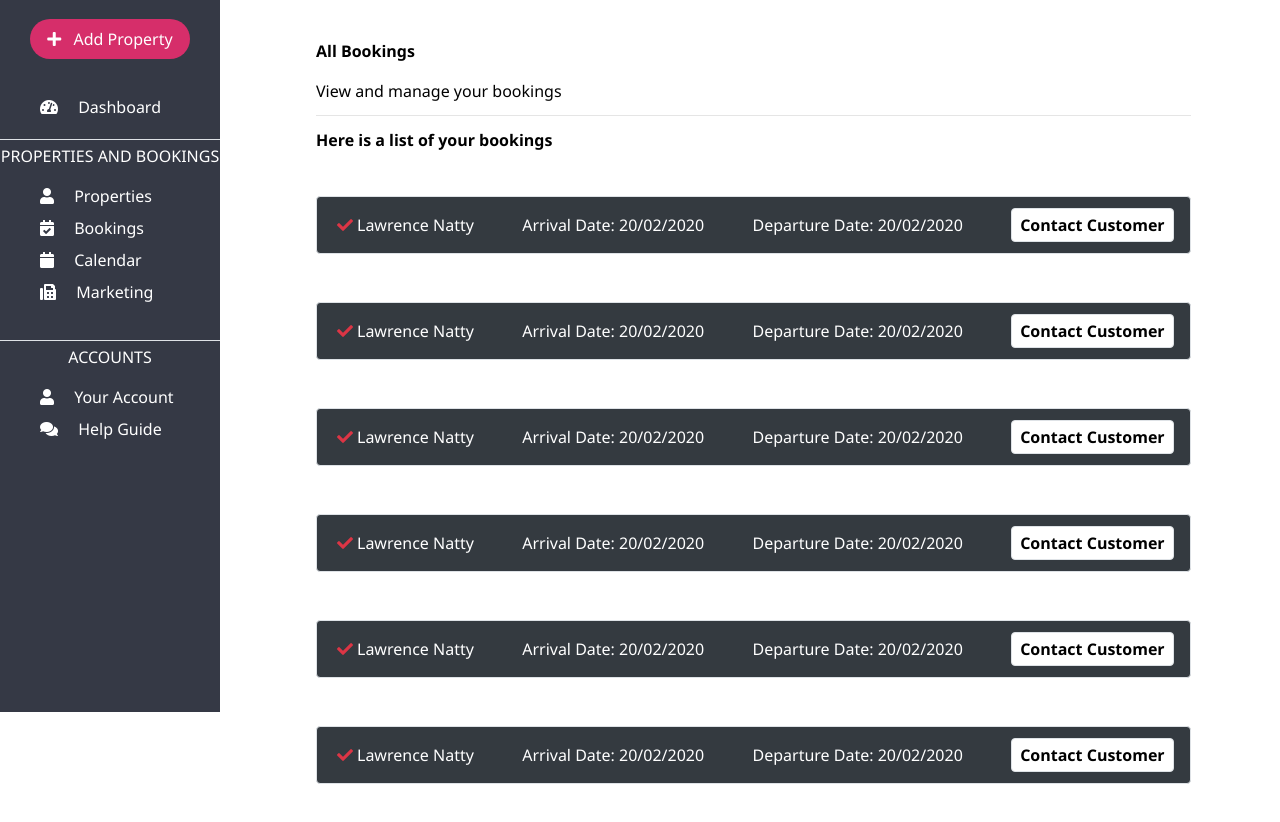
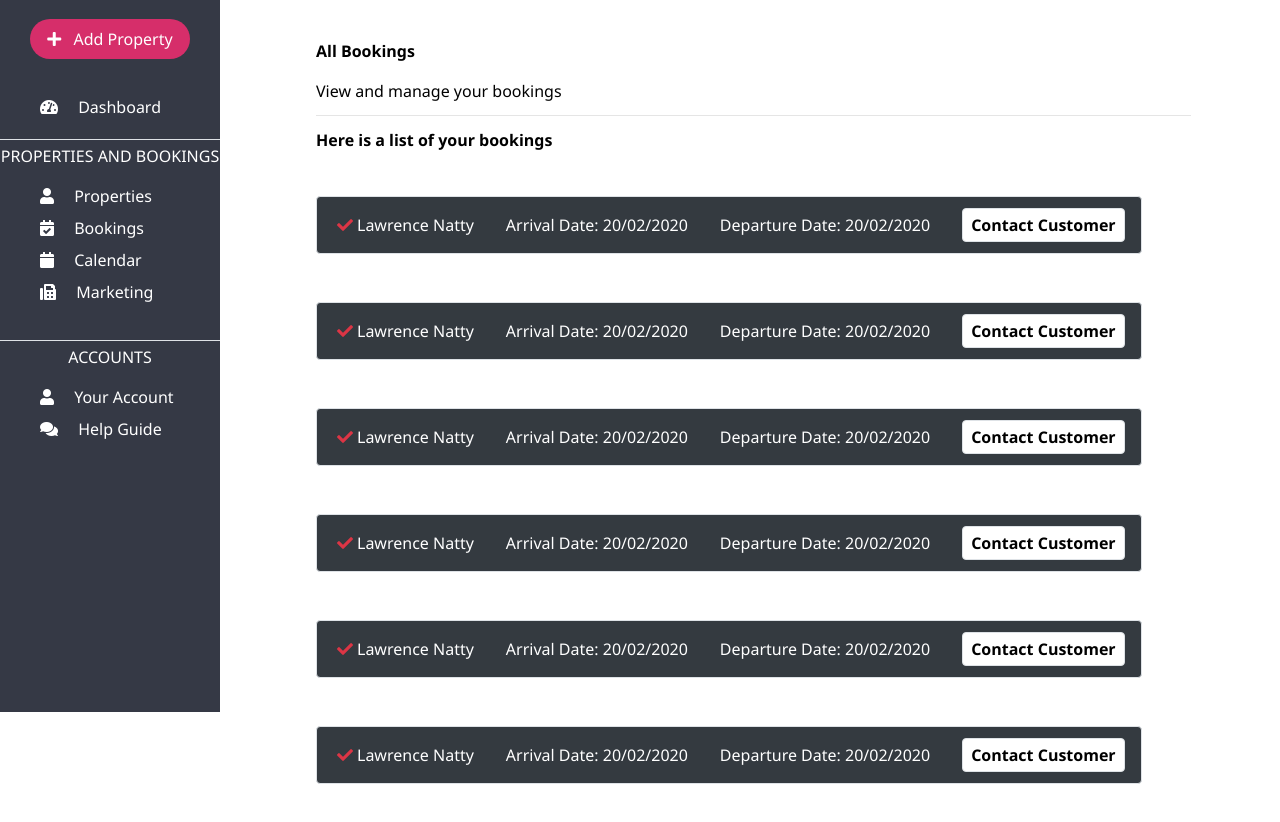
Before and after one commit to NateOs/simple-dashboard, a plain HTML site: page index.html in a window 1280 px wide. Shown: the part 88-910 px from the top of the page. Drawn offline with nearby package versions, Linux system fonts and the light colour scheme.

Commit message:
minor changes

```diff
--- a/css/styles.css
+++ b/css/styles.css
@@ -215,5 +215,5 @@ nav a {
   margin-right: 2em;
 }
 .w-auto {
-  width: fit-content;
+  width: fit-content !important;
 }
--- a/index.html
+++ b/index.html
@@ -132,7 +132,7 @@
         <h5 class="font-weight-bold mb-5">Here is a list of your bookings</h5>
         <section class="w-auto">
           <!-- begin cta item-->
-          <article class="bg-dark p-3 border rounded mb-5">
+          <article class="bg-dark p-3 border rounded mb-5 w-auto">
             <div class="section__item d-flex justify-content-between">
               <div class="d-flex">
                 <i class="fa fa-check text-danger mx-1"></i>
```
